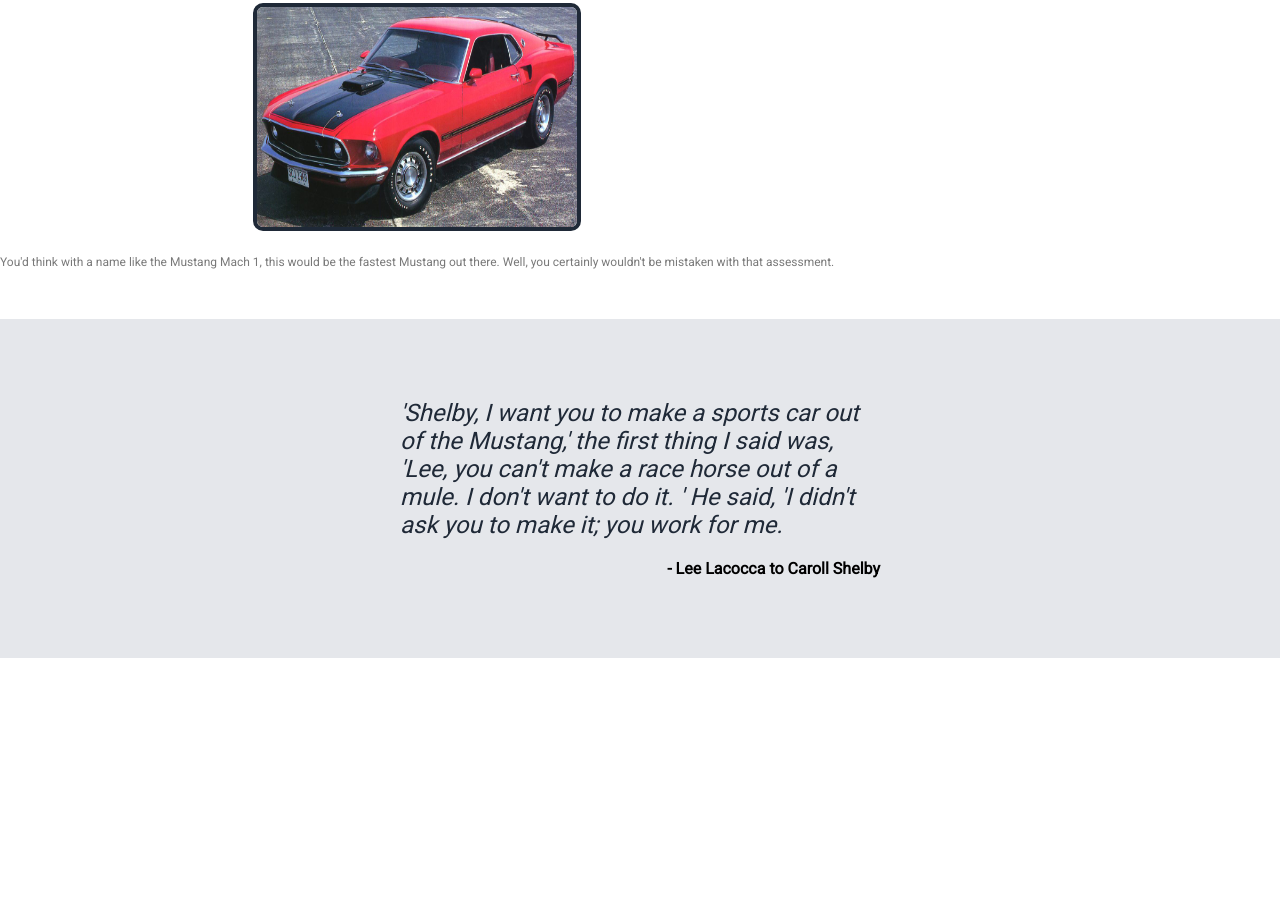
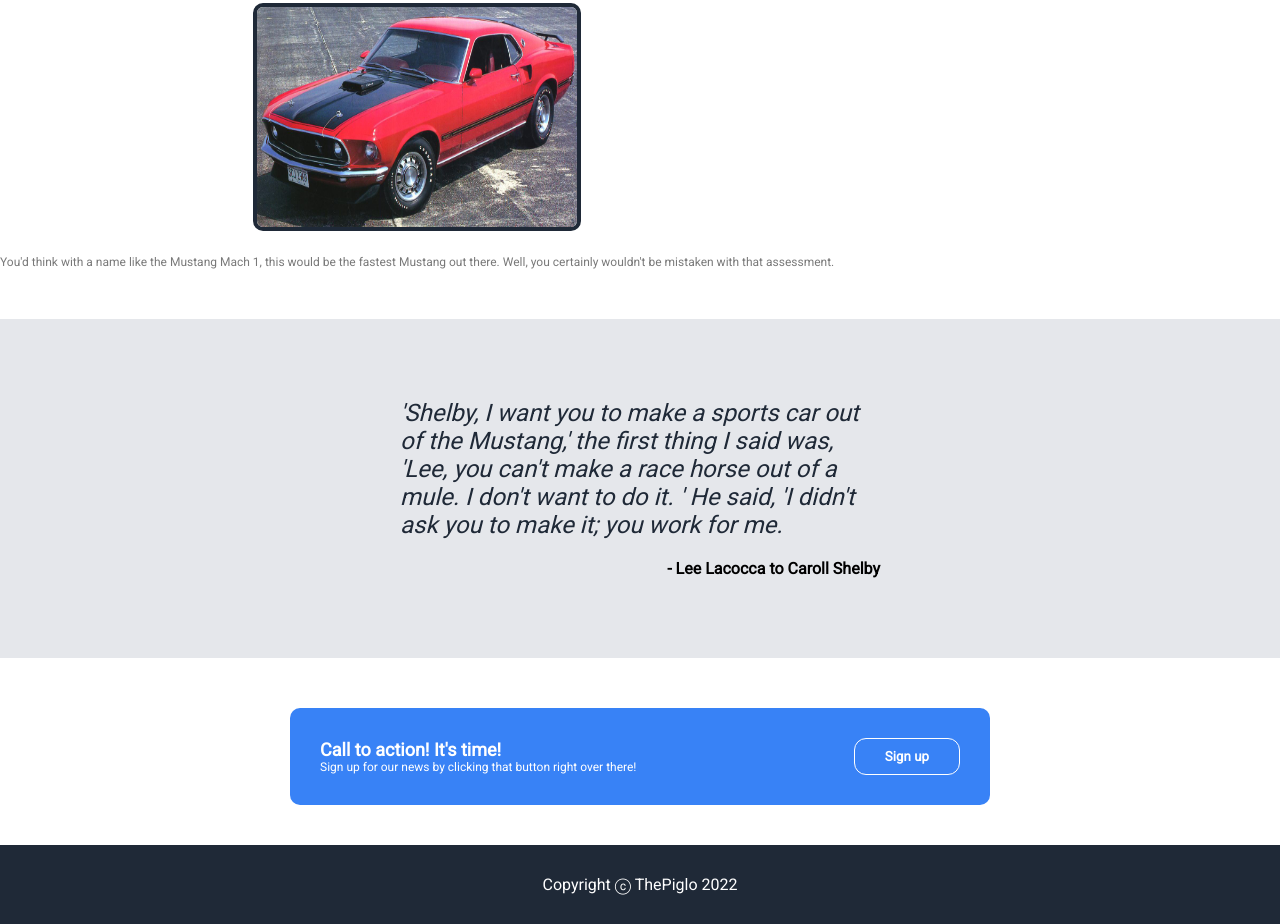
Before and after one commit to ThePiglo/landingpage, a plain HTML site: page index.html in a window 1280 px wide. Shown: the part 1593-2517 px from the top of the page. Before the commit the page ends 2301 px from the top, so only its background shows below. Drawn offline with Linux system fonts and the light colour scheme.

Commit message:
Final version - Added section 4 and footer

```diff
--- a/index.html
+++ b/index.html
@@ -17,16 +17,16 @@
         </div>
     </header>
 
-    <div class="section1">
+    <section class="section1">
         <div class="leftsection">
             <p class="title1">Celebrating the 58 years of horse riding ! </p>
             <p class="content">Originally predicted to sell 100,000 vehicles yearly, the 1965 Mustang became the most successful vehicle launch since the 1927 Model A. Introduced on April 17, 1964, over 400,000 units in its first year; the one-millionth Mustang was sold within two years of its launch. In August 2018, Ford produced the 10-millionth Mustang; matching the first 1965 Mustang, the vehicle was a 2019 Wimbledon White convertible with a V8 engine.</p>
             <button class="button">Join us</button>
         </div>
         <img class="old" src="./images/oldmustang.jpeg" alt="One of the first Mustang">
-    </div>
+    </section>
 
-    <div class="section2">
+    <section class="section2">
         <p class="title2">Most famous Mustangs</p>
         <div class="famous">
             <div>
@@ -46,20 +46,27 @@
                 <p class="caption">You'd think with a name like the Mustang Mach 1, this would be the fastest Mustang out there. Well, you certainly wouldn't be mistaken with that assessment.</p>
             </div>
         </div>
-    </div>
+    </section>
 
-    <div class="section3">
+    <section class="section3">
         <div class="citation">
         <p class="quote">'Shelby, I want you to make a sports car out of the Mustang,' the first thing I said was, 'Lee, you can't make a race horse out of a mule. I don't want to do it. ' He said, 'I didn't ask you to make it; you work for me.</p>
         <p class="author">- Lee Lacocca to Caroll Shelby</p>
         </div>
-    </div>
+    </section>
 
-    <footer class="section4">
+    <section class="section4">
+        <div class="container">
+            <div>
+                <p class="call">Call to action! It's time!</p>
+                <p class="calllegend">Sign up for our news by clicking that button right over there!</p>
+            </div>
+            <button class="endbutton">Sign up</button>
+        </div>
+    </section>
 
-
-
+    <footer class="footer">
+        <p>Copyright ⓒ ThePiglo 2022</p>
     </footer>
-
 </body>
 </html>
--- a/style.css
+++ b/style.css
@@ -127,7 +127,6 @@ a {
     display: flex;
     flex-direction: column;
     padding: 80px 400px;
-
     gap: 20px;
 }
 
@@ -142,3 +141,50 @@ a {
     font-weight: bolder;
     align-self: flex-end;
 }
+
+/* SIGN UP*/
+
+.section4 {
+    display: flex;
+    justify-content: center;
+    color: white;
+    padding-bottom: 40px;
+}
+
+.container {
+    display: flex;
+    width: 50%;
+    justify-content: space-between;
+    align-items: center;
+    background-color: #3882F6;
+    padding: 30px;
+    border-radius: 10px;
+}
+
+
+.call {
+    font-size: 18px;
+    font-weight: bolder;
+}
+
+.calllegend {
+    font-size: 12px;
+}
+
+.endbutton {
+    background-color: #3882F6;
+    color: white;
+    border: white 1px solid;
+    border-radius: 12px;
+    padding: 10px 30px;
+    font-weight: bold;
+}
+
+/*FOOTER*/
+
+.footer {
+    background-color: #1F2937;
+    text-align: center;
+    padding: 30px 0;
+    color: white;
+}
```
